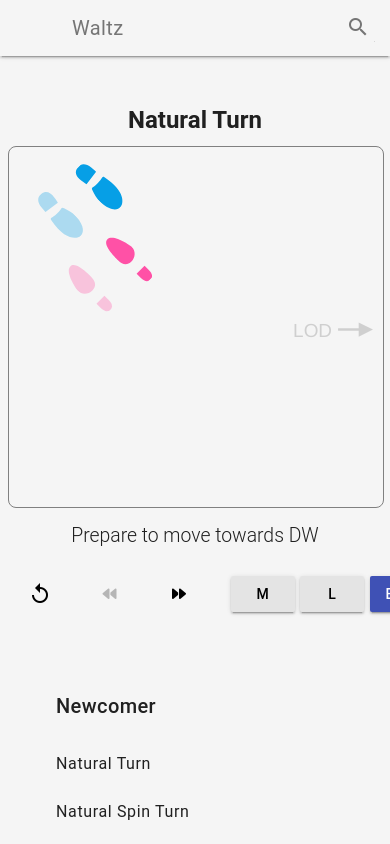
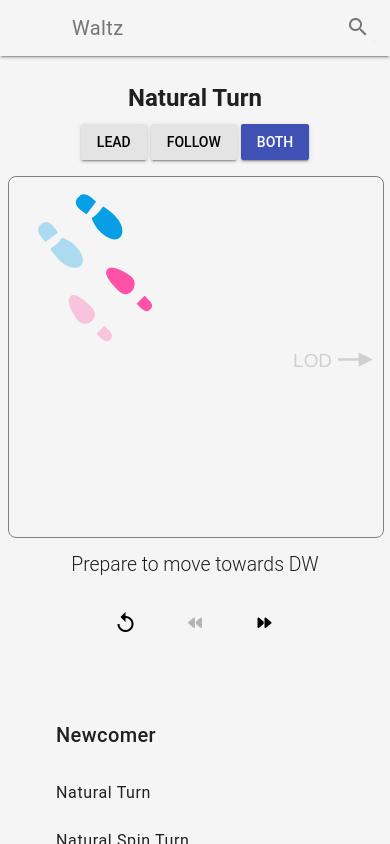
Before and after one commit to xkevinlu/dancr, a plain HTML site: page index.html in a window 390 px wide. Drawn offline with nearby package versions, Linux system fonts and the light colour scheme.

Commit message:
mobile enhance

```diff
--- a/index.html
+++ b/index.html
@@ -77,13 +77,22 @@
       <div class="mdl-grid demo-content"><!--content-->
 
         <div id="graphic-container">
-          <div class="d-flex-center">
-          </div>
-          <div class="controls d-flex-space-between text-right pt-1">
+
+          <div class="controls d-flex-space-between">
             <div class="w-100 ">
               <h4 class="text-center bold">{{current_figure.name}}</h4>
             </div>
-
+        </div>
+        <div id="view-btn-group">
+          <button class="mdl-button mdl-js-button mdl-button--raised" v-bind:class="{ 'mdl-button--colored': !follow_active }" id="btn-lead" v-on:click="lead()">
+            LEAD
+          </button>
+          <button class="mdl-button mdl-js-button mdl-button--raised" v-bind:class="{ 'mdl-button--colored': !lead_active }" id="btn-follow" v-on:click="follow()">
+            FOLLOW
+          </button>
+          <button class="mdl-button mdl-js-button mdl-button--raised" v-bind:class="{ 'mdl-button--colored': lead_active && follow_active }" id="btn-both" v-on:click="both()">
+            BOTH
+          </button>
         </div>
         <div id="diagram">
           <div class="LOD">
@@ -158,17 +167,6 @@
             <button class="mdl-button mdl-js-button mdl-js-ripple-effect" id="prev" v-on:click="prev" :disabled="step==0"><i class="fas fa-backward"></i></button>
             <button class="mdl-button mdl-js-button mdl-js-ripple-effect" id="next" v-on:click="next" :disabled="step==step_total-1"><i class="fas fa-forward"></i></button>
           </div>
-          <div id="view-btn-group">
-            <button class="mdl-button mdl-js-button mdl-button--raised" v-bind:class="{ 'mdl-button--colored': !follow_active }" id="btn-lead" v-on:click="lead()">
-              M
-            </button>
-            <button class="mdl-button mdl-js-button mdl-button--raised" v-bind:class="{ 'mdl-button--colored': !lead_active }" id="btn-follow" v-on:click="follow()">
-              L
-            </button>
-            <button class="mdl-button mdl-js-button mdl-button--raised" v-bind:class="{ 'mdl-button--colored': lead_active && follow_active }" id="btn-both" v-on:click="both()">
-              BOTH
-            </button>
-          </div>
         </div>
 
       </div> <!--graphic container-->
--- a/style.css
+++ b/style.css
@@ -187,11 +187,8 @@ button .mdl-button {
 
 #view-btn-group {
 width:100%;
-text-align:right;
-min-width:220px;
-margin-left:0px;
-padding-left:0px;
-
+text-align:center;
+margin-bottom:1em;
 }
 
 .controls {
@@ -261,8 +258,8 @@ padding-left:0px;
 }
 
 .next-prev {
-  min-width:210px;
-  text-align:left;
+  width:100%;
+  text-align:center;
 }
 .figure-list {
   width:100%;
```
